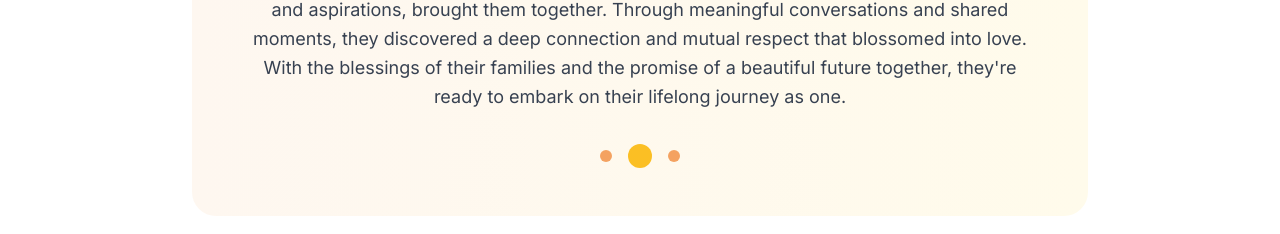
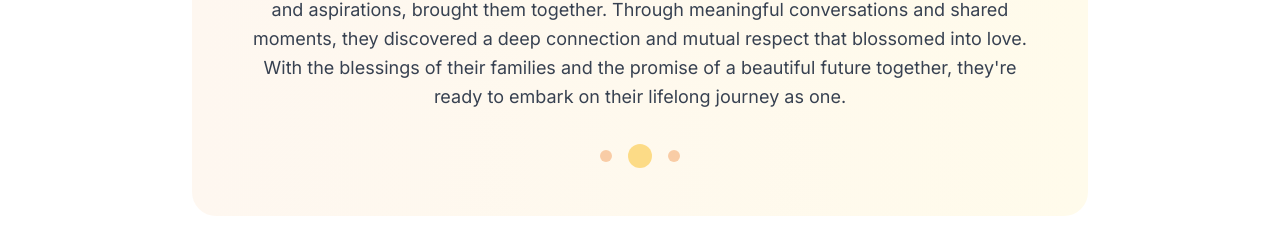
Before and after one commit to vishalsonawane03/vs-sister-wedding-invitation, a React (Vite) app: page / in a window 1280 px wide. Shown: the part 1833-2067 px from the top of the page. Built offline with nearby package versions, Linux system fonts and the light colour scheme.

Commit message:
added animation

```diff
--- a/src/components/AboutCouple.jsx
+++ b/src/components/AboutCouple.jsx
@@ -121,9 +121,9 @@ const AboutCouple = () => {
             </p>
             <div className="flex justify-center mt-8">
               <div className="flex items-center space-x-4">
-                <div className="w-3 h-3 bg-peach-400 rounded-full"></div>
-                <div className="w-6 h-6 bg-gold-400 rounded-full"></div>
-                <div className="w-3 h-3 bg-peach-400 rounded-full"></div>
+                <div className="w-3 h-3 bg-peach-400 rounded-full animate-pulse"></div>
+                <div className="w-6 h-6 bg-gold-400 rounded-full animate-pulse"></div>
+                <div className="w-3 h-3 bg-peach-400 rounded-full animate-pulse"></div>
               </div>
             </div>
           </div>
--- a/src/components/LandingSection.jsx
+++ b/src/components/LandingSection.jsx
@@ -175,7 +175,7 @@ END:VCALENDAR`;
                 }}>
               Countdown to Our Special Day
             </h3>
-            <span className="text-2xl animate-bounce ml-2" style={{animationDelay: '0.5s'}}></span>
+            <span className="text-1xl animate-pulse ml-2" style={{animationDelay: '0.5s'}}></span>
           </div>
           <div className="grid grid-cols-4 gap-3">
             <div className="text-center">
```
